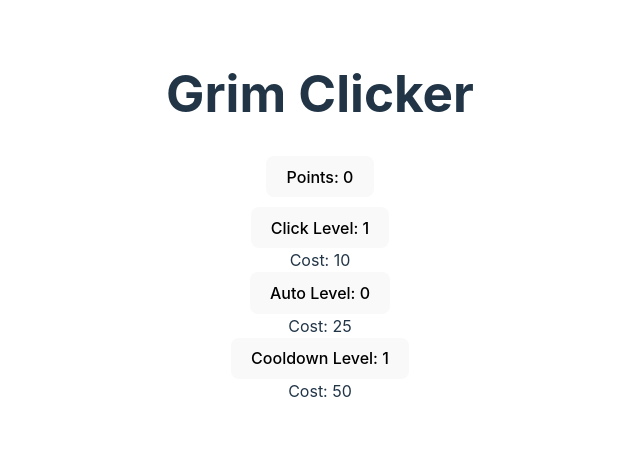
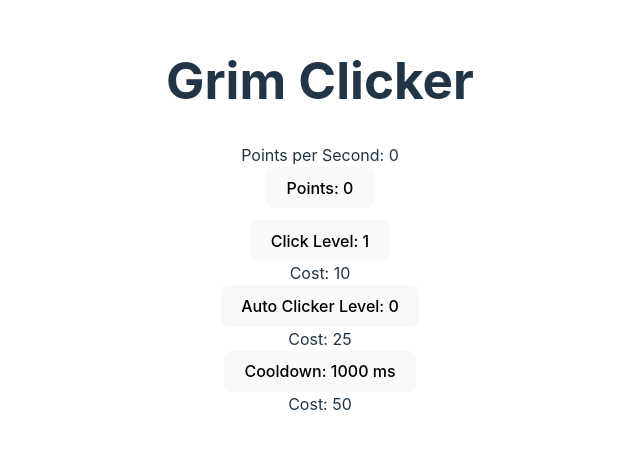
Before and after one commit to Grimidk/GrimClicker, a React (Vite) app in the folder Front/grim-clicker/: page / in a window 1280 px wide. Shown: the part 183-632 px from the top of the page, without its empty margins (320-960 px from the left). Built offline with nearby package versions, Linux system fonts and the light colour scheme.

Commit message:
indicator

```diff
--- a/Front/grim-clicker/src/App.css
+++ b/Front/grim-clicker/src/App.css
@@ -15,7 +15,7 @@
 .shop {
   flex: none;
   flex-wrap: nowrap;
-  margin-top: 10px;
+  margin-top: 12px;
 }
 
 .logo {
--- a/Front/grim-clicker/src/modules/Landing.jsx
+++ b/Front/grim-clicker/src/modules/Landing.jsx
@@ -8,7 +8,8 @@ function Landing() {
   const [clickLevel, setClickLevel] = useState(1);
   const [autoLevel, setAutoLevel] = useState(0);
   const [cooldownLevel, setCooldownLevel] = useState(1);
-  const cooldown = 1000/cooldownLevel
+
+  const cooldown =  Math.round(1000/cooldownLevel);
 
   const clickUpgradeCost = clickLevel * 10;
   const autoUpgradeCost = (autoLevel + 1 ) * 25;
@@ -49,14 +50,15 @@ function Landing() {
   return (
     <>
       <Header></Header>
+        <div className="indicator">Points per Second: {(autoLevel * clickLevel) * cooldownLevel}</div>
         <button className="button" id="mainClick" onClick={() => setPoints((points) => points + clickLevel)}>Points: {points}</button>
         <div className='shop'>
           <button className="button" id="clickUpgrade" onClick={clickUpgrade}>Click Level: {clickLevel}</button>
-          <div>Cost: {clickUpgradeCost}</div>
-          <button className="button" id="autoUpgrade" onClick={autoUpgrade}>Auto Level: {autoLevel}</button>
-          <div>Cost: {autoUpgradeCost}</div>
-          <button className="button" id="cooldownUpgrade" onClick={cooldownUpgrade}>Cooldown Level: {cooldownLevel}</button>
-          <div>Cost: {cooldownUpgradeCost}</div>
+          <div className="indicator">Cost: {clickUpgradeCost}</div>
+          <button className="button" id="autoUpgrade" onClick={autoUpgrade}>Auto Clicker Level: {autoLevel}</button>
+          <div className="indicator">Cost: {autoUpgradeCost}</div>
+          <button className="button" id="cooldownUpgrade" onClick={cooldownUpgrade}>Cooldown: {cooldown} ms</button>
+          <div className="indicator">Cost: {cooldownUpgradeCost}</div>
         </div>
     </>
   )
```
